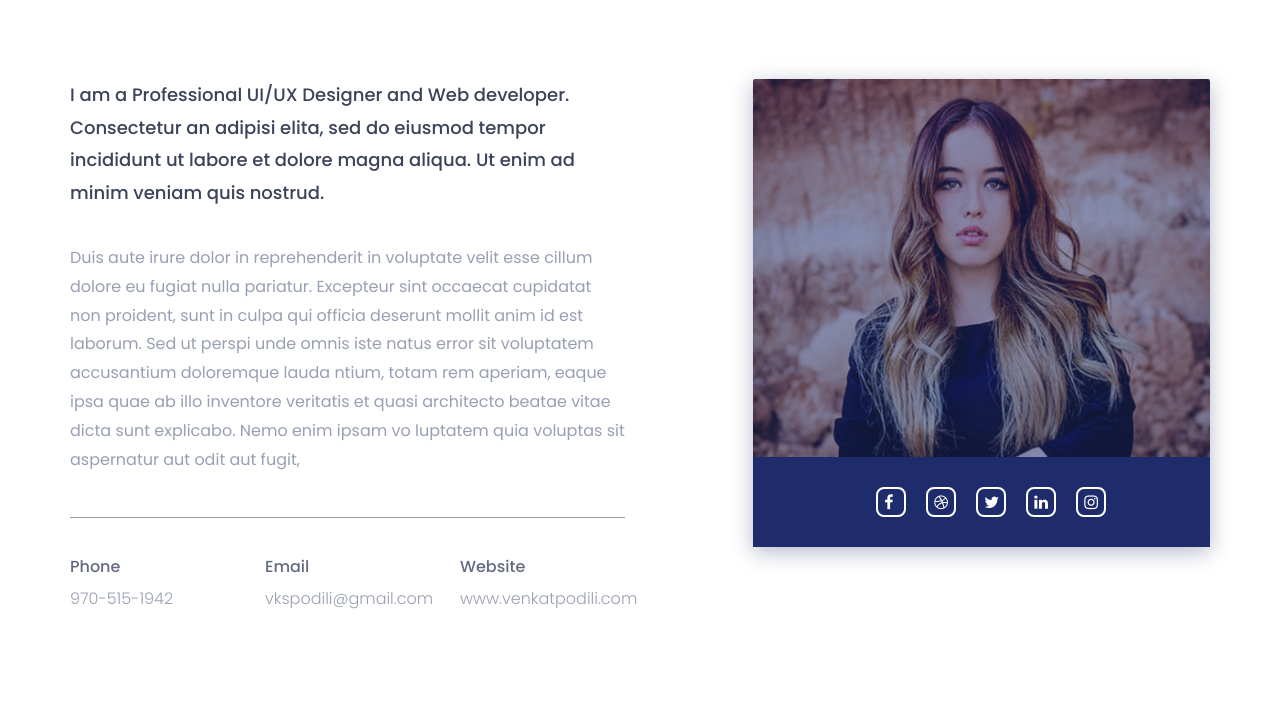
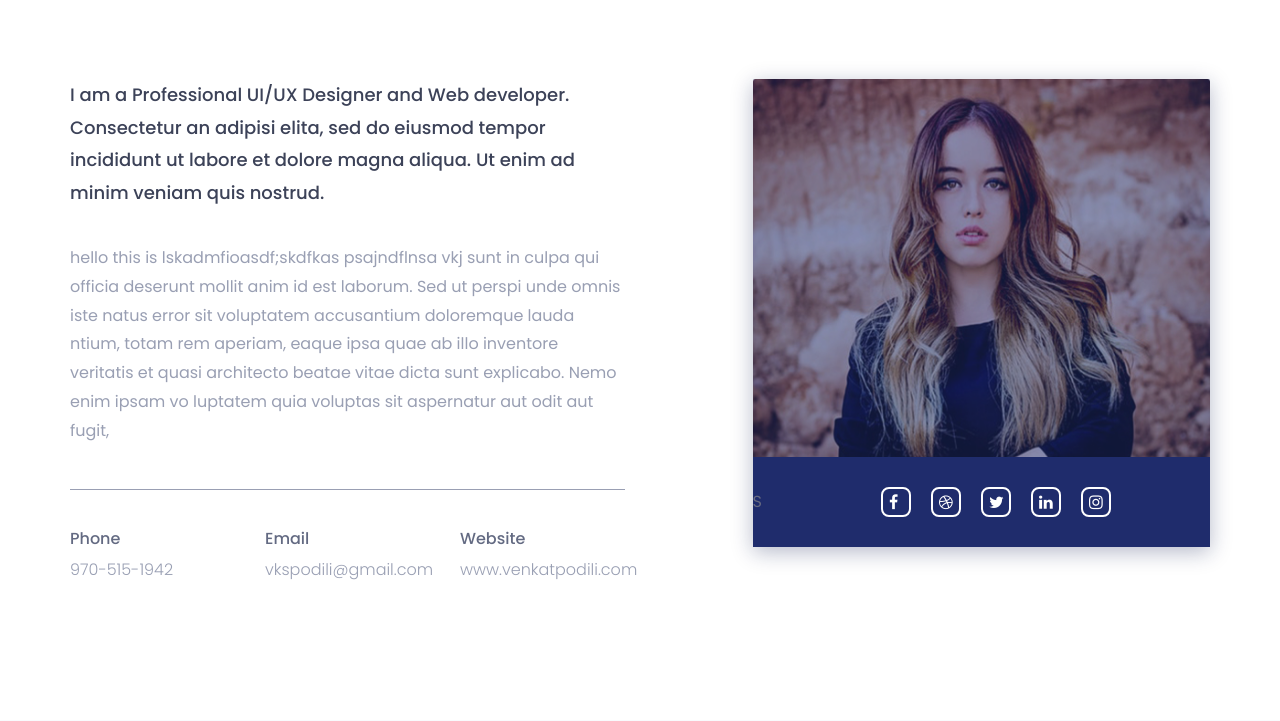
Before and after one commit to venkatpodili/My-Resume, a Django app: page / in a window 1280 px wide. Shown: the part 1038-1759 px from the top of the page. Run offline with Django 3.2, Linux system fonts and the light colour scheme; some libraries are stand-ins or nearby versions.

Commit message:
third commit

```diff
--- a/templates/index.html
+++ b/templates/index.html
@@ -128,7 +128,7 @@
 									I am a Professional UI/UX Designer and Web developer. Consectetur an adipisi elita, sed do eiusmod tempor incididunt ut labore et dolore magna aliqua. Ut enim ad minim veniam quis nostrud.
 								</h3>
 								<p>
-									Duis aute irure dolor in reprehenderit in voluptate velit esse cillum dolore eu fugiat nulla pariatur. Excepteur sint occaecat cupidatat non proident, sunt in culpa qui officia deserunt mollit anim id est laborum. Sed ut perspi unde omnis iste natus error sit voluptatem accusantium doloremque lauda ntium, totam rem aperiam, eaque ipsa quae ab illo inventore veritatis et quasi architecto beatae vitae dicta sunt explicabo. Nemo enim ipsam vo luptatem quia voluptas sit aspernatur aut odit aut fugit,
+									hello this is lskadmfioasdf;skdfkas psajndflnsa vkj sunt in culpa qui officia deserunt mollit anim id est laborum. Sed ut perspi unde omnis iste natus error sit voluptatem accusantium doloremque lauda ntium, totam rem aperiam, eaque ipsa quae ab illo inventore veritatis et quasi architecto beatae vitae dicta sunt explicabo. Nemo enim ipsam vo luptatem quia voluptas sit aspernatur aut odit aut fugit,
 								</p>
 								<div class="row">
 									<div class="col-sm-4">
@@ -155,7 +155,7 @@
 						<div class="col-sm-offset-1 col-sm-5">
 							<div class="single-about-img">
 								<img src="/static/assets/images/about/profile_image.jpg" alt="profile_image">
-								<div class="about-list-icon">
+								<div class="about-list-icon">S
 									<ul>
 										<li>
 											<a href="#">
```
